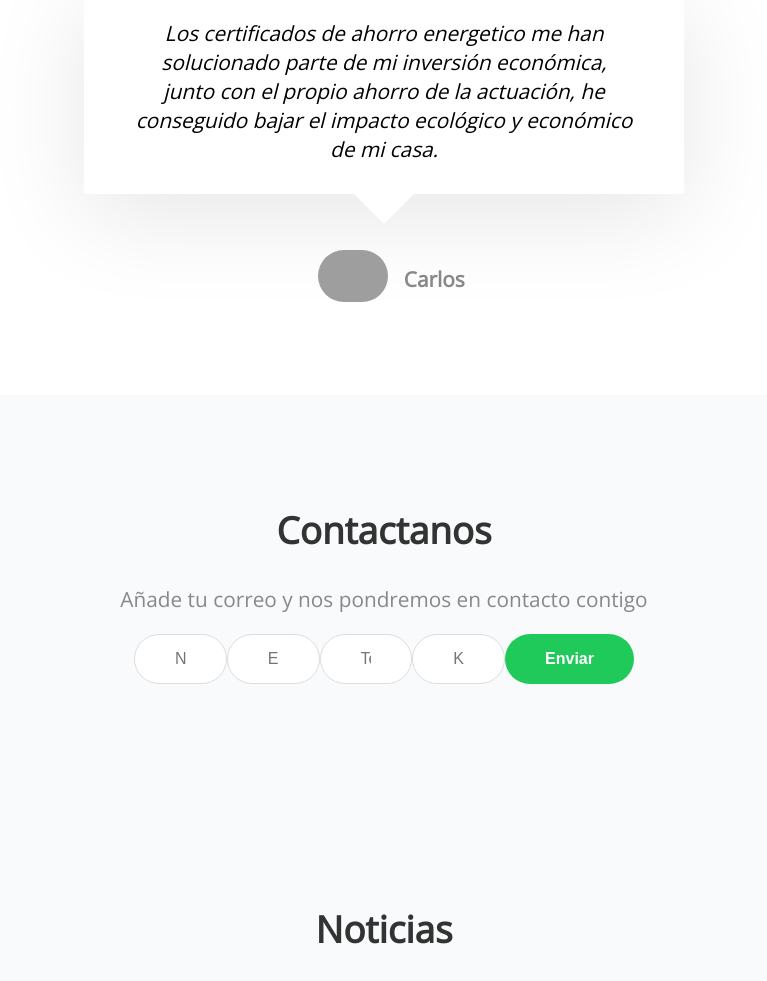
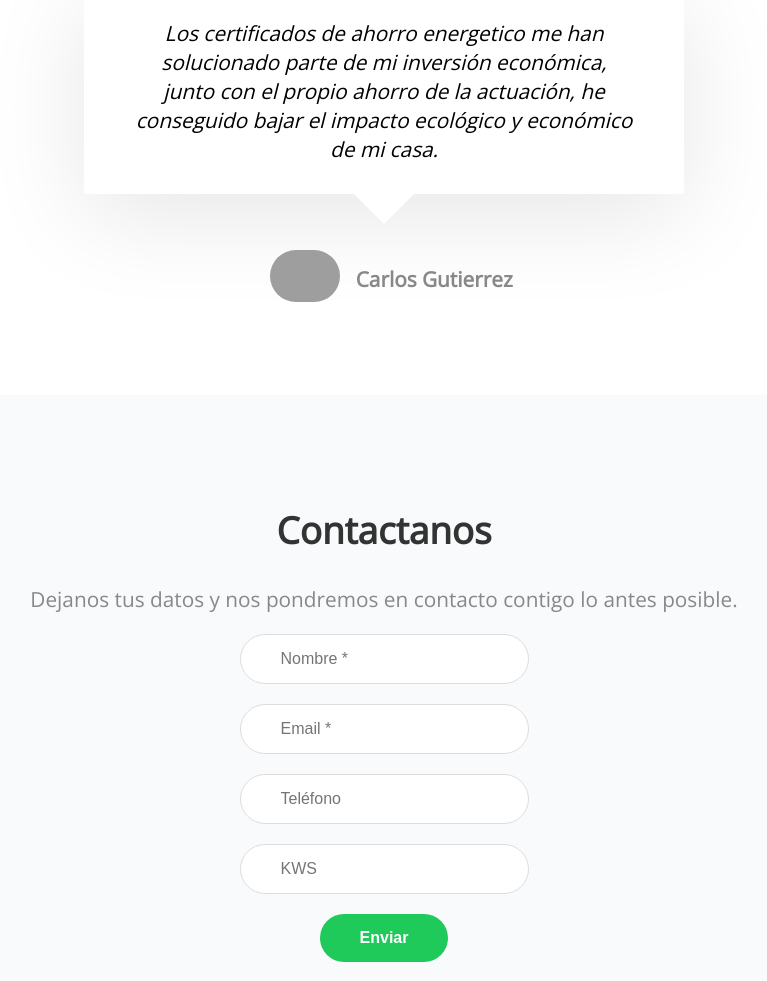
Before and after one commit to Ecogrid/Ecogrid-Landing, a Jekyll site: the page built from index.html, in a window 1280 px wide, cut to the strip 1855-2836 px from the top of the page. Shown: the whole strip, without its empty margins (256-1023 px from the left). Built offline with Jekyll 4.4.1, drawn with Linux system fonts in a browser that asks for light colours; nearby versions of some CDN libraries; grey boxes are pictures that could not be loaded.

Commit message:
Ajustes form y comentarios

```diff
--- a/_sass/elements.scss
+++ b/_sass/elements.scss
@@ -53,16 +53,15 @@ section {
 }
 
 form {
-	display: flex;
 	max-width: 500px;
 	margin: 0 auto;
+	text-align: center;
 
 	input[type="text"] {
 		flex-grow: 1;
 		flex-shrink: 1;
-		width: 100%;
 		border: 1px solid #ddd;
-
+		margin-bottom: 20px;
 
 		&, &:focus {
 			border-radius: 30px;
--- a/index.html
+++ b/index.html
@@ -62,8 +62,8 @@ title: Ecogrid Energia
 		<p class="quote editable">Los certificados de ahorro energetico me han solucionado parte de mi inversión económica, junto con el propio ahorro de la actuación, he conseguido bajar el impacto ecológico y económico de mi casa.</p>
 		<div class="attribute">
 			<p class="meta">
-				<span class="image"><img class="editable" src="{{ site.baseurl }}/images/wavy.jpg" alt="Wooly"></span>
-				<span class="author editable"><strong>Carlos</strong></span>
+				<span class="image"><img class="editable" src="{{ site.baseurl }}/images/carlos-gutierrez.jpg" alt="Carlos Gutierrez"></span>
+				<span class="author editable"><strong>Carlos Gutierrez</strong></span>
 			</p>
 		</div>
 	</blockquote>
@@ -72,7 +72,7 @@ title: Ecogrid Energia
 <div class="darker">
 	<div class="container">
 		<h2 class="editable">Contactanos</h2>
-		<p class="editable" style="text-align: center;">Añade tu correo y nos pondremos en contacto contigo</p>
+		<p class="editable" style="text-align: center;">Dejanos tus datos y nos pondremos en contacto contigo lo antes posible.</p>
 		<form action="{{ site.newsletter_action }}" method="post">
 			<input type="text" name="nombre" placeholder="Nombre *"><br/>
 			<input type="text" name="email" placeholder="Email *"><br/>
```
Also changed, not shown: images/carlos-gutierrez.png (added).
